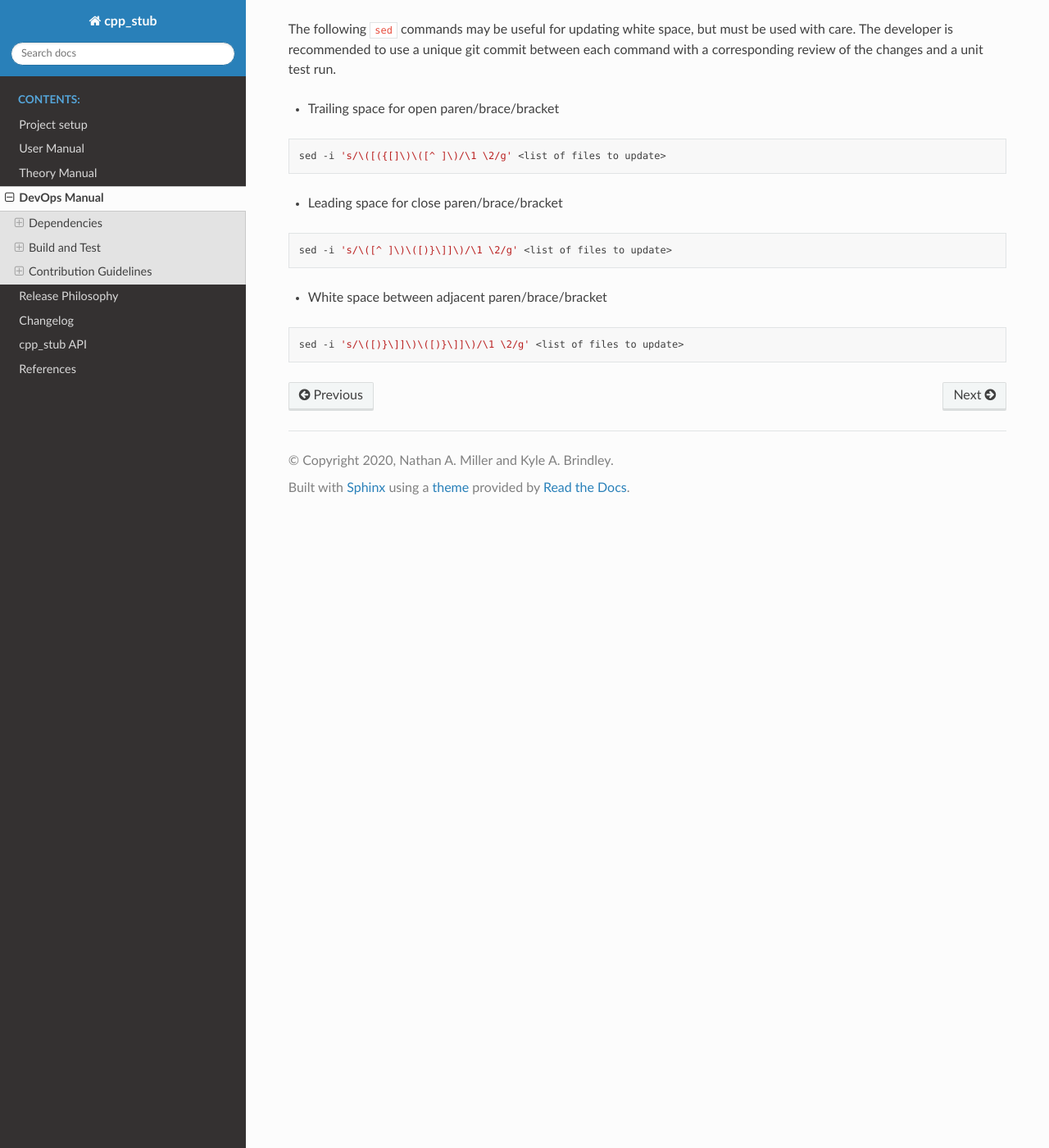
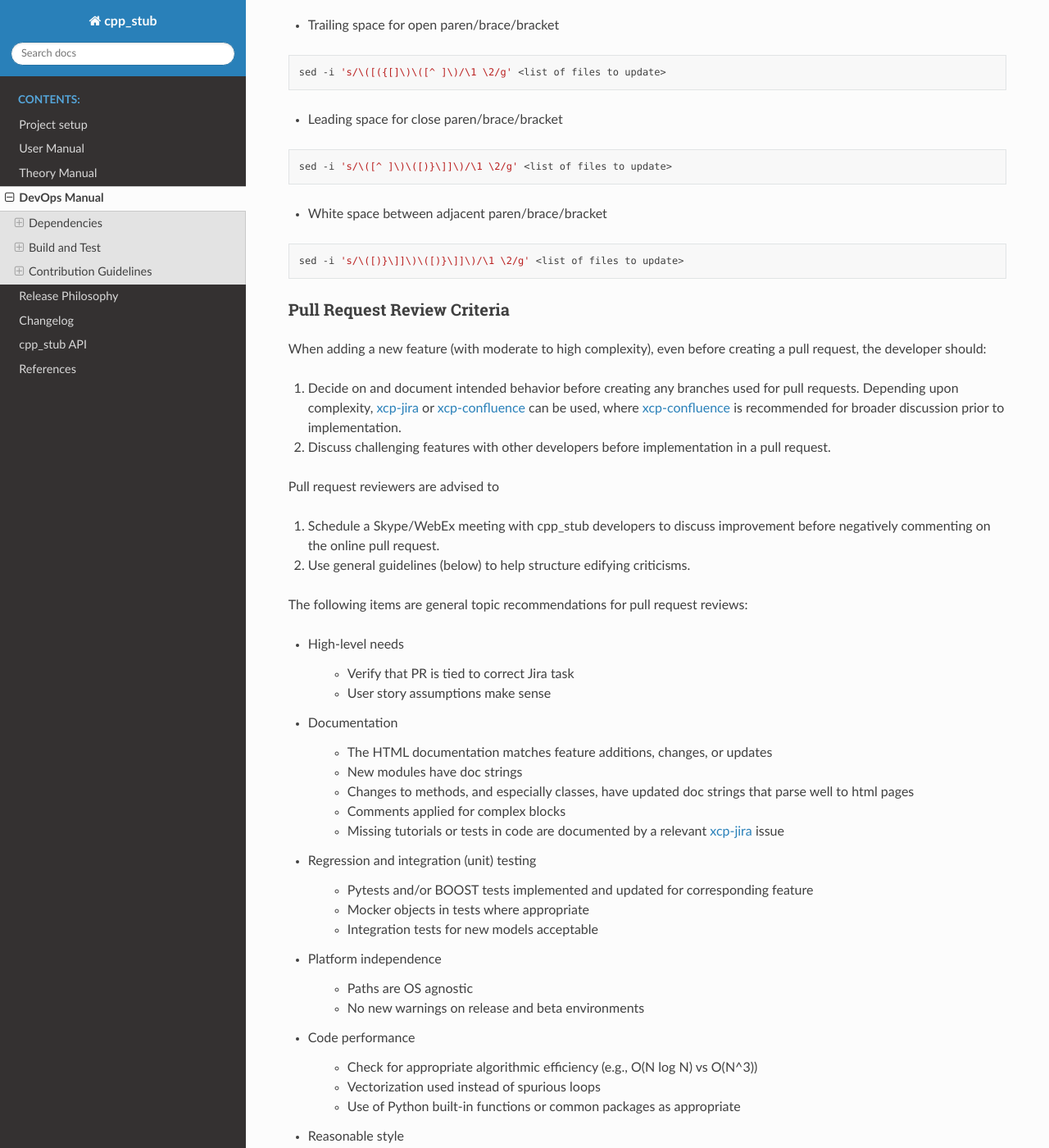
Before and after one commit to lanl/tardigrade-asp, a Sphinx documentation site: the page built from docs/devops.rst, in a window 1280 px wide and 1400 px high, scrolled down 7740 px. Shown: the whole window at 82% size. Built offline with Sphinx 7.4.7 and the Read the Docs theme 2.0.0, drawn with Linux system fonts in a browser that asks for light colours; some of the changed text lies outside the part shown.

Commit message:
DOC: add a pull request review guide

```diff
--- a/docs/contribution.txt
+++ b/docs/contribution.txt
@@ -2,7 +2,8 @@
 Contribution Guidelines
 ***********************
 
-.. include:: md2rst.txt
+W-13 python projects, including the |project| project, use the Atlassian `Forking
+Workflow`_ and `Gitflow Workflow`_ models.
 
 Git Commit Message
 ==================
@@ -86,3 +87,83 @@ run.
 .. code:: bash
 
    sed -i 's/\([)}\]]\)\([)}\]]\)/\1 \2/g' <list of files to update>
+
+Pull Request Review Criteria
+============================
+
+When adding a new feature (with moderate to high complexity), even before
+creating a pull request, the developer should:
+
+1. Decide on and document intended behavior before creating any branches used
+   for pull requests.  Depending upon complexity, `xcp-jira`_ or `xcp-confluence`_
+   can be used, where `xcp-confluence`_ is recommended for broader discussion
+   prior to implementation.
+2. Discuss challenging features with other developers before implementation in
+   a pull request.
+
+Pull request reviewers are advised to
+
+1. Schedule a Skype/WebEx meeting with |project| developers to discuss improvement
+   before negatively commenting on the online pull request.
+2. Use general guidelines (below) to help structure edifying criticisms.
+
+The following items are general topic recommendations for pull request reviews:
+
+* High-level needs
+
+   - Verify that PR is tied to correct Jira task
+   - User story assumptions make sense
+
+* Documentation
+
+   - The HTML documentation matches feature additions, changes, or updates
+   - New modules have doc strings
+   - Changes to methods, and especially classes, have updated doc strings that parse well
+     to html pages
+   - Comments applied for complex blocks
+   - Missing tutorials or tests in code are documented by a relevant `xcp-jira`_ issue
+
+* Regression and integration (unit) testing
+
+   - Pytests and/or BOOST tests implemented and updated for corresponding feature
+   - Mocker objects in tests where appropriate
+   - Integration tests for new models acceptable
+
+* Platform independence
+
+   - Paths are OS agnostic
+   - No new warnings on release and beta environments
+
+* Code performance
+
+   - Check for appropriate algorithmic efficiency (e.g., O(N log N) vs O(N^3))
+   - Vectorization used instead of spurious loops
+   - Use of Python built-in functions or common packages as appropriate
+
+* Reasonable style
+
+   - C++ style matching existing code
+   - "Pythonic" code
+   - PEP8 formatting
+   - No executable code is commented out
+   - No hardcoded variables outside of settings/configuration
+
+* General questions to ask
+
+   - Is this minimal code?
+   - Are there additional Jira tasks needed for follow-on work?
+   - Are there enough tests to ensure the code does what is expected?
+
+* Making breaking changes
+
+   - Is the breaking change necessary?
+   - Is backwards compatibility maintained?
+   - Will the old behavior be deprecated? In what version?
+   - Is there a Jira issue with details on how to deprecate the old behavior?
+   - Is the deprecation Jira issue linked to the appropriate unreleased version?
+
+* Appropriate entry in :ref:`changelog`
+
+   - Is entry under correct heading?
+   - Does it include a short description?
+   - Is the pull request number and link included?
```
